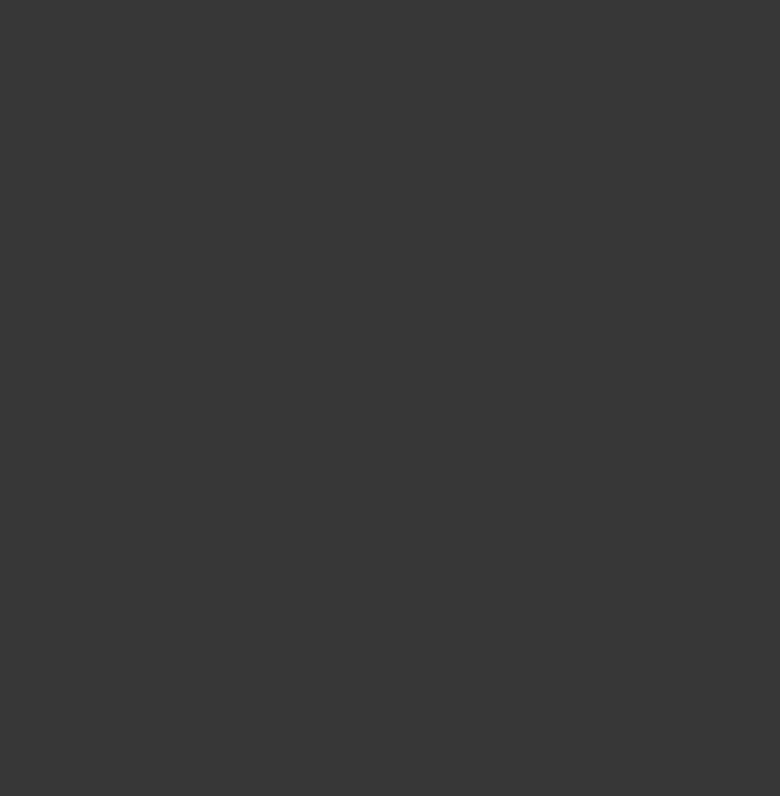
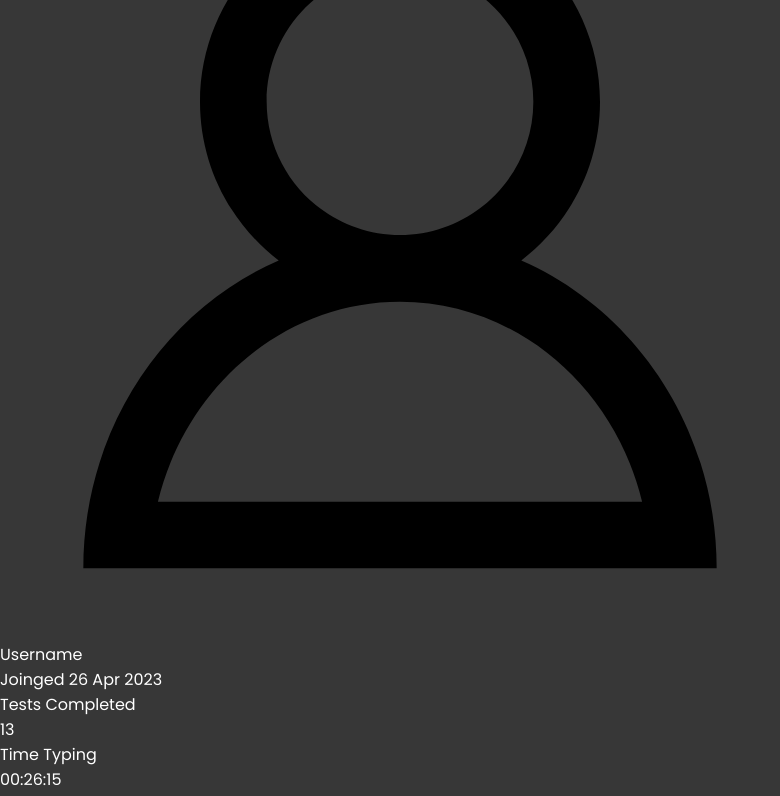
Before and after one commit to brandonlam4237/Typ, a React (Vite) app: page /stats in a window 1280 px wide. Before the commit this address had no page. Shown: the part 300-1096 px from the top of the page, without its empty margins (0-780 px from the left). Before the commit the page ends 800 px from the top, so only its background shows below. Built offline with nearby package versions, Linux system fonts and the light colour scheme.

Commit message:
feat: add user stats page

```diff
--- a/src/client/App.tsx
+++ b/src/client/App.tsx
@@ -8,6 +8,7 @@ import RootLayout from "./layouts/RootLayout";
 import Home from "./pages/Home";
 import Login from "./pages/Login";
 import Register from "./pages/Register";
+import Stats from "./pages/Stats";
 
 const router = createBrowserRouter(
   createRoutesFromElements(
@@ -15,6 +16,7 @@ const router = createBrowserRouter(
       <Route index element={<Home />} />
       <Route path="register" element={<Register />} />
       <Route path="login" element={<Login />} />
+      <Route path="stats" element={<Stats />} />
     </Route>
   )
 );
--- /dev/null
+++ b/src/client/pages/Stats.tsx
@@ -0,0 +1,59 @@
+import userIcon from "../assets/account.svg";
+
+function Stats() {
+  return (
+    <main className="stats">
+      <div className="stats__grid">
+        <div className="stats__grid-block">
+          <img src={userIcon} />
+          <p>Username</p>
+          <p>Joinged 26 Apr 2023</p>
+          <div>
+            <p>Tests Completed</p>
+            <p>13</p>
+          </div>
+          <div>
+            <p>Time Typing</p>
+            <p>00:26:15</p>
+          </div>
+        </div>
+        <div className="stats__grid-block">
+          <div>
+            <p>15 seconds</p>
+            <p>93</p>
+            <p>98%</p>
+          </div>
+          <div>
+            <p>30 seconds</p>
+            <p>87</p>
+            <p>96%</p>
+          </div>
+          <div>
+            <p>60 seconds</p>
+            <p>-</p>
+            <p>-</p>
+          </div>
+        </div>
+        <div className="stats__grid-block">
+          <div>
+            <p>10 words</p>
+            <p>103</p>
+            <p>99%</p>
+          </div>
+          <div>
+            <p>25 words</p>
+            <p>-</p>
+            <p>-</p>
+          </div>
+          <div>
+            <p>50 words</p>
+            <p>91</p>
+            <p>97%</p>
+          </div>
+        </div>
+      </div>
+    </main>
+  );
+}
+
+export default Stats;
```
